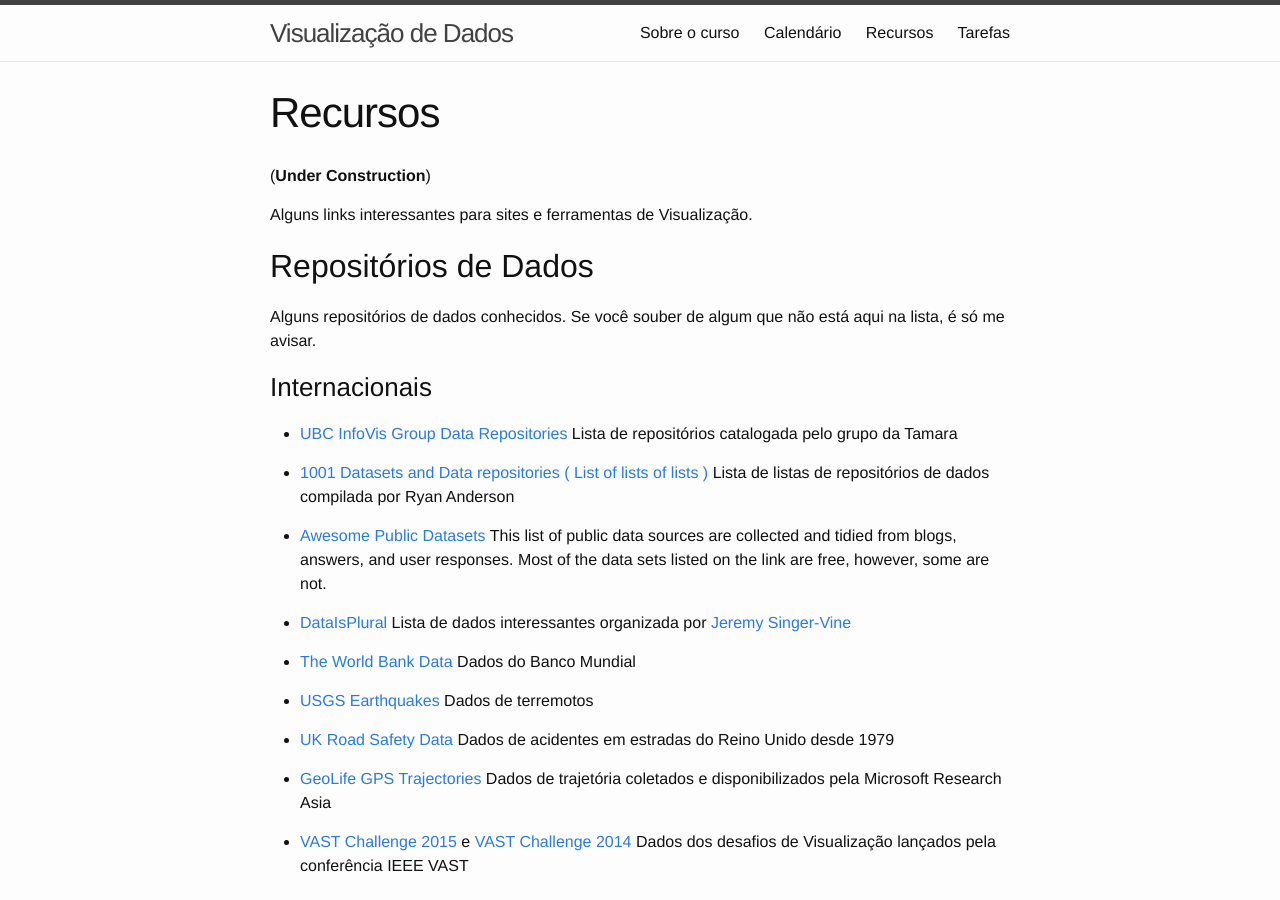
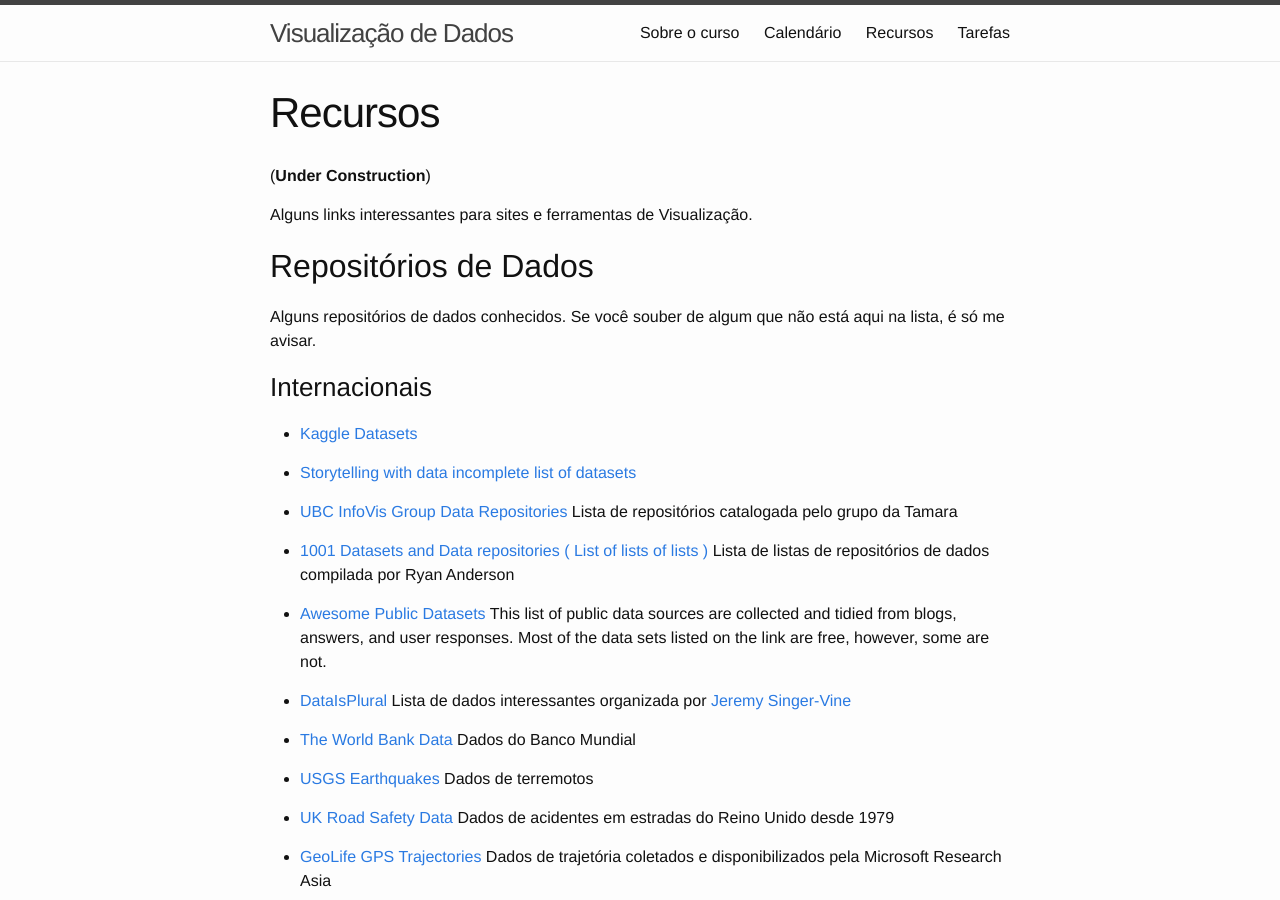
Before and after one commit to emanueles/datavis-course, a Jekyll site: the page built from resources.md, in a window 1280 px wide and 900 px high. Built offline with Jekyll 4.4.1, drawn with Linux system fonts in a browser that asks for light colours.

Commit message:
Added more links.

```diff
--- a/resources.md
+++ b/resources.md
@@ -13,6 +13,10 @@ Alguns links interessantes para sites e ferramentas de Visualização.
 Alguns repositórios de dados conhecidos. Se você souber de algum que não está aqui na lista, é só me avisar.
 
 ### Internacionais
+
+* [Kaggle Datasets](https://www.kaggle.com/datasets)
+
+* [Storytelling with data incomplete list of datasets](https://docs.google.com/document/d/1Ads4XsCjXmDrdGRgfmm_OgRdpFcl6Qhs6SOllNGyq7Y/edit)
 
 * [UBC InfoVis Group Data Repositories](http://www.cs.ubc.ca/group/infovis/resources.shtml#data-repos) Lista de repositórios catalogada pelo grupo da Tamara
 
```
